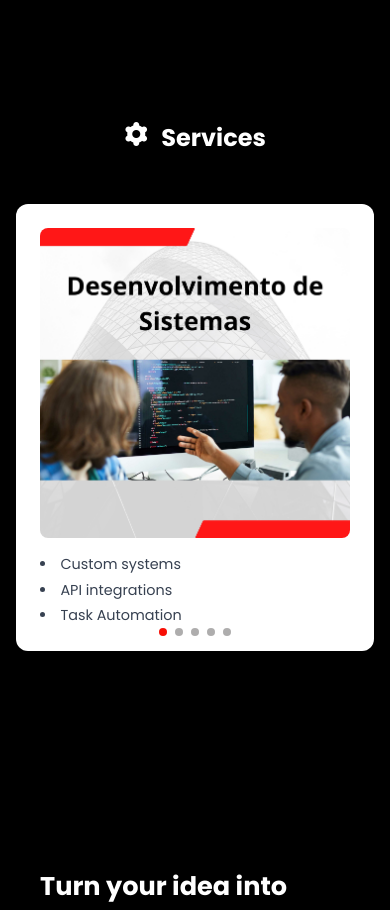
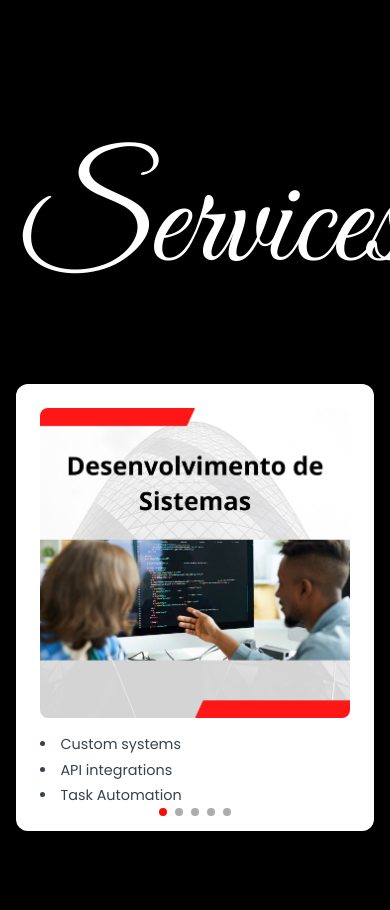
Before and after one commit to GilbertoSRamos19/BetoTech-Site, a React (Vite) app: page / in a window 390 px wide. Shown: the part 900-1810 px from the top of the page. Built offline with nearby package versions, Linux system fonts and the light colour scheme; grey boxes are pictures that could not be loaded.

Commit message:
Modificação na animação e titulo de Serviços

```diff
--- a/index.html
+++ b/index.html
@@ -6,6 +6,7 @@
     <meta name="viewport" content="width=device-width, initial-scale=1.0" />
     <title>BetoTech Soluções</title>
     <link href="https://fonts.googleapis.com/css2?family=Poppins:wght@400;600;700&display=swap" rel="stylesheet">
+    <link href="https://fonts.googleapis.com/css2?family=Great+Vibes&display=swap" rel="stylesheet">
   </head>
   <body>
     <div id="root"></div>
--- a/src/pages/Contact.jsx
+++ b/src/pages/Contact.jsx
@@ -57,7 +57,7 @@ export default function Contact() {
         initial={{ opacity: 0, y: 40 }}
         whileInView={{ opacity: 1, y: 0 }}
         viewport={{ once: true, amount: 0.3 }}
-        transition={{ duration: 1.1, ease: 'easeOut' }}
+        transition={{ duration: 1.4, ease: 'easeOut' }}
       >
         {/* Lado Esquerdo - Contatos */}
         <div className="space-y-6">
--- a/src/pages/Footer.jsx
+++ b/src/pages/Footer.jsx
@@ -13,7 +13,7 @@ export default function Footer() {
       initial={{ opacity: 0, y: 20 }}
       whileInView={{ opacity: 1, y: 0 }}
       viewport={{ once: true, amount: 0.1 }}
-      transition={{ duration: 1.1, ease: 'easeOut' }}
+      transition={{ duration: 1.4, ease: 'easeOut' }}
     >
       {/* Vídeo de fundo */}
       <video
--- a/src/pages/Header.jsx
+++ b/src/pages/Header.jsx
@@ -34,7 +34,7 @@ export default function Header() {
       className="fixed top-0 w-full bg-black shadow z-[9999]"
       initial={{ opacity: 0, y: -20 }}
       animate={{ opacity: 1, y: 0 }}
-      transition={{ duration: 1.1, ease: 'easeOut' }}
+      transition={{ duration: 1.4, ease: 'easeOut' }}
     >
       <nav className="max-w-6xl mx-auto flex justify-between items-center px-6 py-4">
         {/* Logo */}
--- a/src/pages/Privacy.jsx
+++ b/src/pages/Privacy.jsx
@@ -11,7 +11,7 @@ export default function Privacy() {
         className="max-w-3xl mx-auto space-y-6"
         initial={{ opacity: 0, y: 30 }}
         animate={{ opacity: 1, y: 0 }}
-        transition={{ duration: 1.1, ease: 'easeOut' }}
+        transition={{ duration: 1.4, ease: 'easeOut' }}
       >
         <h1 className="text-2xl sm:text-3xl font-bold text-center mb-6 text-red-600">
           📜 {t('privacy.title')}
--- a/src/pages/Services.jsx
+++ b/src/pages/Services.jsx
@@ -65,14 +65,17 @@ export default function Services() {
       className="py-24 px-4 sm:px-6 bg-black relative overflow-hidden"
     >
       <motion.h2
-        className="text-center font-bold text-white mb-12"
-        style={{ fontSize: 'clamp(1.5rem, 4vw, 2rem)' }}
+        className="text-center text-white mb-12"
+        style={{
+          fontSize: 'clamp(9rem, 5vw, 3rem)',
+          fontFamily: "'Great Vibes', cursive", // Fonte aplicada apenas aqui
+        }}
         initial={{ opacity: 0, y: -20 }}
         whileInView={{ opacity: 1, y: 0 }}
         viewport={{ once: true }}
-        transition={{ duration: 1.1 }}
+        transition={{ duration: 1.4 }}
       >
-        <i className="fi fi-sr-settings mr-2"></i> {t('services.titulo')}
+        {t('services.titulo')}
       </motion.h2>
 
       <div className="max-w-6xl mx-auto">
```
